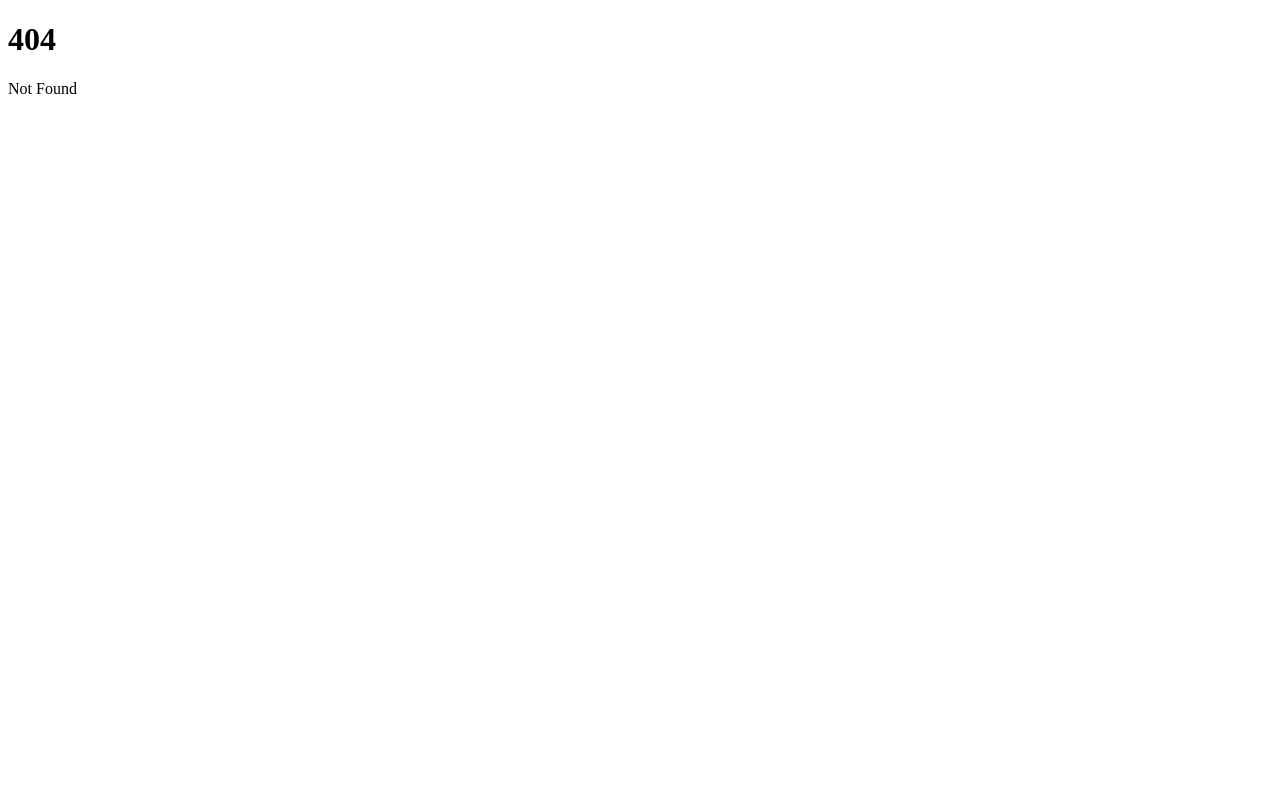
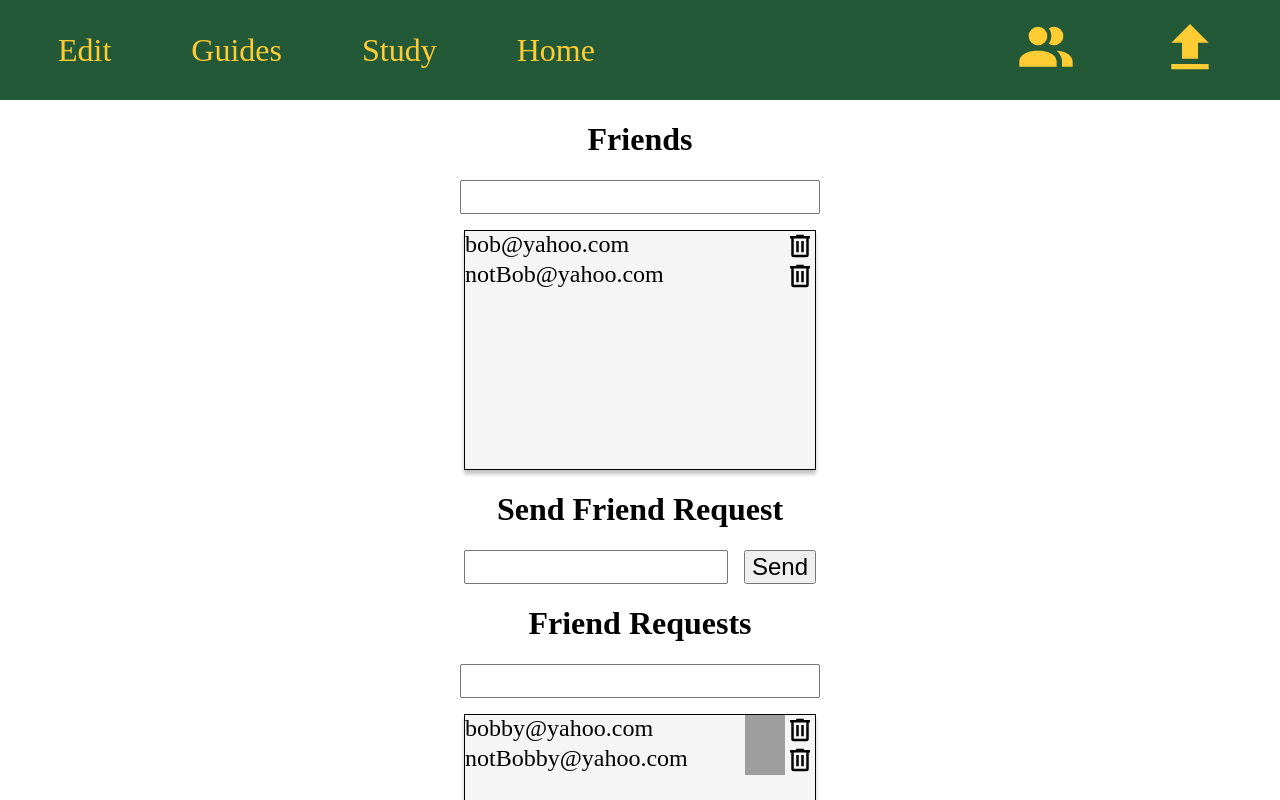
Before and after one commit to DeveloperDave17/CSC495-CardORama, a SvelteKit app in the folder Card-O-Rama-Frontend/: page /home/friends in a window 1280 px wide. Before the commit this address had no page. Shown: the top 800 px of the page. Built offline with nearby package versions, Linux system fonts and the light colour scheme; grey boxes are pictures that could not be loaded.

Commit message:
create friends page

```diff
--- /dev/null
+++ b/Card-O-Rama-Frontend/src/routes/home/friends/+page.svelte
@@ -0,0 +1,246 @@
+<script>
+	import { goto } from "$app/navigation";
+   import { GlobalReferences } from "$lib/globals";
+	import { onMount } from "svelte";
+   import Swal from "sweetalert2";
+
+   // friend display logic
+   let friends = [{friendEmail: "bob@yahoo.com"}, {friendEmail: "notBob@yahoo.com"}];
+   let friendFilter = "";
+   $: filteredFriends = friends.filter((friend) => friend.friendEmail.includes(friendFilter));
+
+   let userFriendRequest = "";
+
+   // pending friend requests display logic
+   let friendRequests = [{email: "bobby@yahoo.com"}, {email: "notBobby@yahoo.com"}];
+   let friendRequestFilter = "";
+   $: filteredFriendRequests = friendRequests.filter((friendRequest) => friendRequest.email.includes(friendRequestFilter));
+
+   function sendFriendRequest() {
+      let encodedEmail = encodeURIComponent(userFriendRequest);
+      let globals = new GlobalReferences();
+      fetch(globals.backendBasePath + `/Friend/sendFriendRequest/${encodedEmail}`, {
+               method: "post",
+               credentials: "include"
+            }).then((response) => {
+               if (!response.ok) {
+                  goto("/");
+               }
+               Swal.fire({
+                     title: "Friend Request Successfully Sent!",
+                     icon: "success"
+                  });
+            });
+      userFriendRequest = "";
+      // incase a friendrequest is removed or a friend is added.
+      reloadLists();
+   }
+
+   function removeFriendship(friend) {
+      let encodedEmail = encodeURIComponent(friend.friendEmail);
+      let globals = new GlobalReferences();
+      fetch(globals.backendBasePath + `/Friend/removeFriendship/${encodedEmail}`, {
+               method: "post",
+               credentials: "include"
+            }).then((response) => {
+               if (!response.ok) {
+                  goto("/");
+               }
+               Swal.fire({
+                     title: "Friend Successfully Removed.",
+                     icon: "success"
+                  });
+               // reload the users friends list to reflect the change.
+               reloadFriendsList();
+            });
+   }
+
+   function reloadFriendsList() {
+      let globals = new GlobalReferences();
+      fetch(globals.backendBasePath + "/Friend/getFriendsList", {
+            mode: "same-origin",
+            method: "get",
+            credentials: "include"
+         }).then((response) => {
+            if (!response.ok) {
+               goto("/");
+            } else {
+               return response.json();
+            }
+         }).then((data) => {
+            friends = data;
+         });
+   }
+
+   function reloadFriendRequestsList() {
+      let globals = new GlobalReferences();
+      fetch(globals.backendBasePath + "/Friend/getFriendRequestsList", {
+            mode: "same-origin",
+            method: "get",
+            credentials: "include"
+         }).then((response) => {
+            if (!response.ok) {
+               goto("/");
+            } else {
+               return response.json();
+            }
+         }).then((data) => {
+            friendRequests = data;
+         });
+   }
+
+   function reloadLists() {
+      reloadFriendsList();
+      reloadFriendRequestsList();
+   }
+
+   function rejectFriendRequest(friendRequest) {
+      let encodedEmail = encodeURIComponent(friendRequest.email);
+      let globals = new GlobalReferences();
+      fetch(globals.backendBasePath + `/Friend/declineFriendRequest/${encodedEmail}`, {
+               method: "post",
+               credentials: "include"
+            }).then((response) => {
+               if (!response.ok) {
+                  goto("/");
+               }
+               Swal.fire({
+                     title: "Friend Request Rejected.",
+                     icon: "success"
+                  });
+               // reload the users friend requests list to reflect the change.
+               reloadFriendRequestsList();
+            });
+   }
+
+   onMount(() => {
+      reloadLists();
+   });
+
+   function acceptFriendRequest(friendRequest) {
+      let encodedEmail = encodeURIComponent(friendRequest.email);
+      let globals = new GlobalReferences();
+      fetch(globals.backendBasePath + `/Friend/acceptFriendRequest/${encodedEmail}`, {
+               method: "post",
+               credentials: "include"
+            }).then((response) => {
+               if (!response.ok) {
+                  goto("/");
+               }
+               Swal.fire({
+                     title: "Friend Request Accepted.",
+                     icon: "success"
+                  });
+               // reload the users friend requests list to reflect the change.
+               reloadLists();
+            });
+   }
+</script>
+
+<div id="friends-page">
+   <h1>Friends</h1>
+   <input class="filter-inputs" type="text" bind:value={friendFilter}>
+   <div class="list-containers">
+      <ul>
+         {#each filteredFriends as friend}
+            <div class="list-element">
+               <li>{friend.friendEmail}</li>
+               <img src="/images/trash-can-outline.svg" on:click={() => {removeFriendship(friend)}}>
+            </div>
+         {/each}
+      </ul>
+   </div>
+
+   <h1>Send Friend Request</h1>
+   <div id="friend-request-sender">
+      <input type="text" bind:value={userFriendRequest}>
+      <button on:click={sendFriendRequest}>Send</button>
+   </div>
+
+   <h1>Friend Requests</h1>
+   <input class="filter-inputs" type="text" bind:value={friendRequestFilter}>
+   <div class="list-containers">
+      <ul>
+         {#each filteredFriendRequests as friendRequest}
+            <div class="list-element">
+               <li>{friendRequest.email}</li>
+               <div class="options">
+                  <img src="/images/check-bold.svg" alt="" on:click={() => {acceptFriendRequest(friendRequest)}}>
+                  <img src="/images/trash-can-outline.svg" on:click={() => {rejectFriendRequest(friendRequest)}}>
+               </div>
+            </div>
+         {/each}
+      </ul>
+   </div>
+</div>
+
+<style>
+   @import "/static/styles/main.css";
+
+   ul {
+      margin: 0;
+      padding: 0;
+   }
+
+   .list-element {
+      height: 30px;
+      display: flex;
+      justify-content: space-between;
+   }
+
+   .list-element img {
+      height: 30px;
+   }
+
+   .options {
+      width: 70px;
+      display: flex;
+      justify-content: space-between;
+   }
+
+   #friends-page {
+      display: flex;
+      flex-direction: column;
+      align-items: center;
+   }
+
+   .list-containers {
+      margin-top: 16px;
+      overflow: auto;
+      width: 352px;
+      height: 240px;
+      background-color: #F5F5F5;
+      box-sizing: border-box;
+      font-size: 24px;
+      border: 1px solid black;
+      box-shadow: 0 4px 4px rgba(0, 0, 0, 0.25);
+   }
+
+   .filter-inputs {
+      width: 352px;
+      font-size: 24px;
+   }
+
+   li {
+      height: 30px;
+      text-overflow: ellipsis;
+      overflow: hidden;
+      white-space: nowrap;
+      width: 100%;
+   }
+
+   #friend-request-sender {
+      width: 352px;
+      display: flex;
+   }
+
+   #friend-request-sender > input {
+      width: 100%;
+      font-size: 24px;
+   }
+
+   #friend-request-sender > button {
+      margin-left: 16px;
+      font-size: 24px;
+   }
+</style>
```
